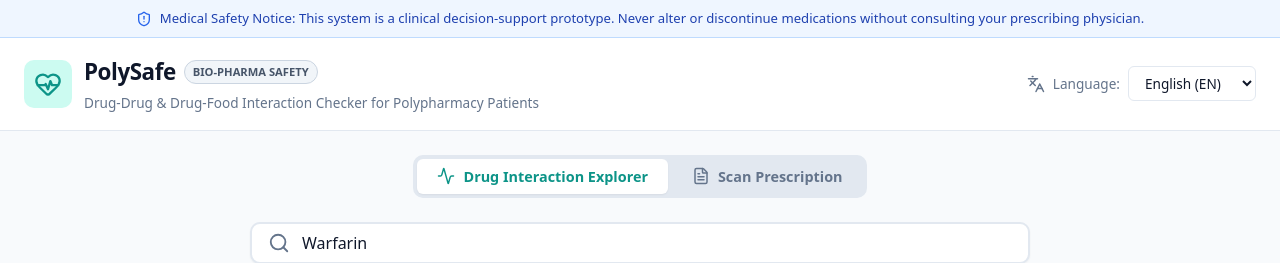
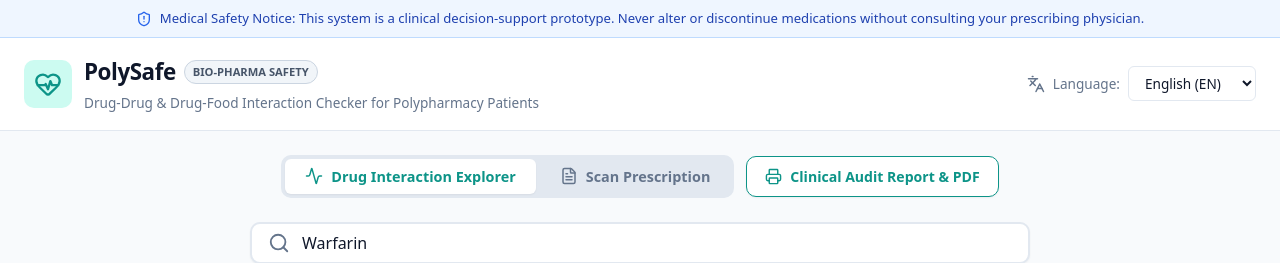
Before and after one commit to sinhaavika097-hub/HAckqBIT-problem-statement-drug-drug-and-drug-food-interaction-checker-, a React (Vite) app in the folder FRONTEND/: page / in a window 1280 px wide. Shown: the top 263 px of the page. Built offline with nearby package versions, Linux system fonts and the light colour scheme; no server answers.

Commit message:
feat(frontend): integrate Clinical Safety Audit Report modal with PDF print and JSON export in App.tsx

```diff
--- a/FRONTEND/src/App.tsx
+++ b/FRONTEND/src/App.tsx
@@ -22,12 +22,14 @@ import { RegimenBag } from './components/RegimenBag';
 import { InteractionGraph } from './components/InteractionGraph';
 import { InteractionDetails } from './components/InteractionDetails';
 import { PrescriptionUpload } from './components/PrescriptionUpload';
+import { ClinicalReportModal } from './components/ClinicalReportModal';
 import { t } from './utils/localization';
-import { Activity, FileText, Sparkles, AlertCircle, Loader2 } from 'lucide-react';
+import { Activity, FileText, Sparkles, AlertCircle, Loader2, Printer } from 'lucide-react';
 
 export const App: React.FC = () => {
   const [currentLanguage, setCurrentLanguage] = useState<SupportedLanguage>('en');
   const [activeTab, setActiveTab] = useState<'EXPLORER' | 'OCR'>('EXPLORER');
+  const [isReportModalOpen, setIsReportModalOpen] = useState<boolean>(false);
 
   const [selectedMedicine, setSelectedMedicine] = useState<Medicine | null>(null);
   const [graphData, setGraphData] = useState<InteractionGraphData>({ nodes: [], edges: [] });
@@ -193,11 +195,15 @@ export const App: React.FC = () => {
 
       {/* Main App Content Container */}
       <main style={{ flex: 1, maxWidth: '1280px', width: '100%', margin: '0 auto', padding: '24px 16px' }}>
-        {/* Navigation Mode Selector */}
+        {/* Navigation Mode & Action Selector */}
         <div
+          className="no-print"
           style={{
             display: 'flex',
             justifyContent: 'center',
+            alignItems: 'center',
+            gap: '12px',
+            flexWrap: 'wrap',
             marginBottom: '24px',
           }}
         >
@@ -254,6 +260,28 @@ export const App: React.FC = () => {
               <span>{t('ocrTab', currentLanguage)}</span>
             </button>
           </div>
+
+          <button
+            type="button"
+            onClick={() => setIsReportModalOpen(true)}
+            style={{
+              display: 'inline-flex',
+              alignItems: 'center',
+              gap: '8px',
+              padding: '10px 18px',
+              borderRadius: 'var(--radius-md)',
+              border: '1px solid var(--color-primary)',
+              backgroundColor: '#ffffff',
+              color: 'var(--color-primary)',
+              fontWeight: 600,
+              fontSize: '0.88rem',
+              cursor: 'pointer',
+              boxShadow: 'var(--shadow-sm)',
+            }}
+          >
+            <Printer size={17} />
+            <span>Clinical Audit Report &amp; PDF</span>
+          </button>
         </div>
 
         {/* Tab 1: Interaction Explorer Flow */}
@@ -459,6 +487,16 @@ export const App: React.FC = () => {
             <PrescriptionUpload currentLanguage={currentLanguage} onConfirmMedicines={handleOcrConfirm} />
           </div>
         )}
+
+        {/* Clinical Safety Audit Report Modal */}
+        <ClinicalReportModal
+          isOpen={isReportModalOpen}
+          onClose={() => setIsReportModalOpen(false)}
+          regimen={regimen}
+          drugInteractions={drugInteractions}
+          foodInteractions={foodInteractions}
+          currentLanguage={currentLanguage}
+        />
       </main>
 
       {/* Footer & Compliance Notice */}
```
